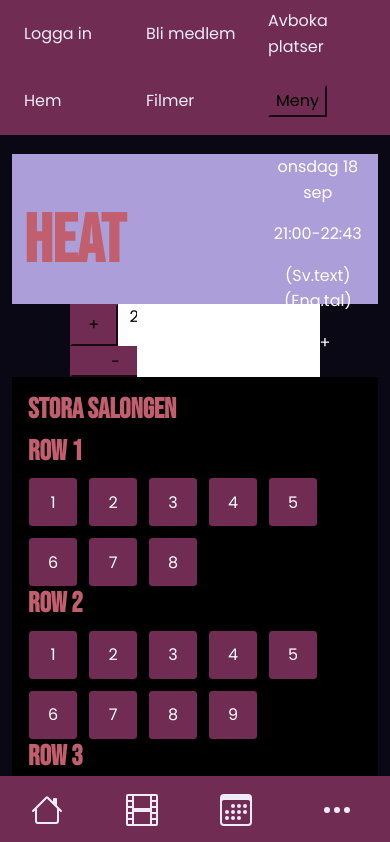
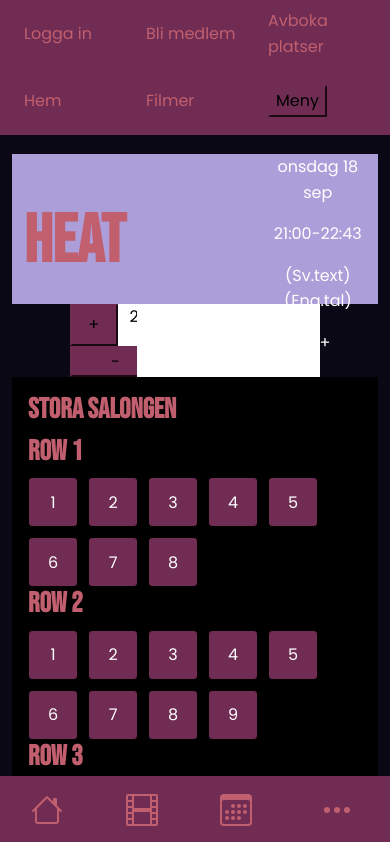
Before and after one commit to staraii/filmvisarna, a React (Vite) app: page /boka in a window 390 px wide. Shown: the top 842 px of the page. Built offline with nearby package versions, Linux system fonts and the light colour scheme.

Commit message:
MobileNavBar - pruned css, fixed breakpoints and colors

```diff
--- a/src/components/MobileNavBar/MobileNavBar.tsx
+++ b/src/components/MobileNavBar/MobileNavBar.tsx
@@ -7,41 +7,37 @@ import Offcanvas from "react-bootstrap/Offcanvas";
 export default function MobileNavBar() {
   const [showMenu, setShowMenu] = useState(false);
   return (
-    <Navbar
-      fixed="bottom"
-      bg="primary"
-      className="navbar-bottom"
-    >
-      <Nav.Link href="#home" className="icon-link">
+    <Navbar fixed="bottom" bg="primary" className="navbar-bottom">
+      <Nav.Link href="/" className="icon-link">
         <svg
           xmlns="http://www.w3.org/2000/svg"
           width="32"
           height="32"
-          fill="currentColor"
+          fill="#c15f6f"
           className="bi bi-house"
           viewBox="0 0 16 16"
         >
           <path d="M8.707 1.5a1 1 0 0 0-1.414 0L.646 8.146a.5.5 0 0 0 .708.708L2 8.207V13.5A1.5 1.5 0 0 0 3.5 15h9a1.5 1.5 0 0 0 1.5-1.5V8.207l.646.647a.5.5 0 0 0 .708-.708L13 5.793V2.5a.5.5 0 0 0-.5-.5h-1a.5.5 0 0 0-.5.5v1.293zM13 7.207V13.5a.5.5 0 0 1-.5.5h-9a.5.5 0 0 1-.5-.5V7.207l5-5z" />
         </svg>
       </Nav.Link>
-      <Nav.Link href="#filmer" className="icon-link">
+      <Nav.Link href="/filmer" className="icon-link">
         <svg
           xmlns="http://www.w3.org/2000/svg"
           width="32"
           height="32"
-          fill="currentColor"
+          fill="#c15f6f"
           className="bi bi-film"
           viewBox="0 0 16 16"
         >
           <path d="M0 1a1 1 0 0 1 1-1h14a1 1 0 0 1 1 1v14a1 1 0 0 1-1 1H1a1 1 0 0 1-1-1zm4 0v6h8V1zm8 8H4v6h8zM1 1v2h2V1zm2 3H1v2h2zM1 7v2h2V7zm2 3H1v2h2zm-2 3v2h2v-2zM15 1h-2v2h2zm-2 3v2h2V4zm2 3h-2v2h2zm-2 3v2h2v-2zm2 3h-2v2h2z" />
         </svg>
       </Nav.Link>
-      <Nav.Link href="#visningar" className="icon-link">
+      <Nav.Link href="/visningar" className="icon-link">
         <svg
           xmlns="http://www.w3.org/2000/svg"
           width="32"
           height="32"
-          fill="currentColor"
+          fill="#c15f6f"
           className="bi bi-calendar3"
           viewBox="0 0 16 16"
         >
@@ -58,7 +54,7 @@ export default function MobileNavBar() {
           xmlns="http://www.w3.org/2000/svg"
           width="32"
           height="32"
-          fill="currentColor"
+          fill="#c15f6f"
           className="bi bi-three-dots"
           viewBox="0 0 16 16"
         >
@@ -75,12 +71,12 @@ export default function MobileNavBar() {
         className="d-flex flex-column justify-content-end"
       >
         <Offcanvas.Header closeButton>
-          <Offcanvas.Title>Meny</Offcanvas.Title>
+          {/* Empty element, just to make closing X visible */}
         </Offcanvas.Header>
         <Offcanvas.Body className="d-flex flex-column justify-content-end pb-5 mb-5">
-          <p>Avboka platser</p>
-          <p>Logga in</p>
-          <p>Bli medlem</p>
+          <Nav.Link href="/avboka">Avboka platser</Nav.Link>
+          <Nav.Link href="/loggain">Logga in</Nav.Link>
+          <Nav.Link href="/blimedlem">Bli medlem</Nav.Link>
         </Offcanvas.Body>
       </Offcanvas>
     </Navbar>
--- a/src/components/MobileNavBar/mobile-navbar.css
+++ b/src/components/MobileNavBar/mobile-navbar.css
@@ -1,133 +1,17 @@
+.navbar-bottom {
+  display: flex;
+  height: 8vh;
+  flex-direction: row;
+  justify-content: space-around;
+  color: #c15f6f;
 
-.navbar-bottom {
-  @media (max-width: 767px){
-    display: flex;
-    height: 8vh;
-    flex-direction: row;
-    justify-content: space-around;
-  }
-  @media (min-width: 768px){
+  /* Hides navbar when screen size is bigger than 767px */
+  @media only screen and (min-width: 768px){
     display: none;
   }
-
-}
-.navbar-row {
-  /* width: 100%; */
-  height: 8vh;
-  display: flex;
-  flex-direction: row;
-  justify-content: space-between;
-  align-items: center;
-  padding: 0;
 }
 .menu-button {
   border: 0;
   background-color: #702c53;
   color: #efecf8;
 }
-.menu-button-icon {
-  background-color: #702c53;
-  color: #efecf8;
-  border: 0;
-  font-size: 2rem;
-}
-.svg-icons {
-  width: 2rem;
-  color: #efecf8;
-  fill: #efecf8;
-}
-.customBackdrop {
-  /* opacity: 0;
-  background: none; */
-  z-index: 5;
-
-}
-
-.h3_film_strip {
-  width: 100%;
-  height: fit-content;
-  /* --background: #0b0815; */
-
-  --background: rgba(11, 8, 21, .75);
-
-  /* --background: rgba(0, 0, 0, .5); */
-  --size: 5px;
-  background-image:
-    linear-gradient(to right, var(--background) var(--size), transparent var(--size)),
-    linear-gradient(to bottom, var(--background) var(--size), transparent var(--size)),
-    linear-gradient(to right, var(--background) var(--size), transparent var(--size)),
-    linear-gradient(to bottom, var(--background) var(--size), transparent var(--size)),
-    linear-gradient(to bottom, transparent var(--size), var(--background) var(--size));
-  background-size: calc(var(--size) * 2) var(--size), calc(var(--size) * 2) var(--size), calc(var(--size) * 2) var(--size), calc(var(--size) * 2) var(--size), 100% calc(100% - var(--size) * 3);
-  background-repeat: repeat-x;
-  background-position: 0 var(--size), top left, 0 calc(100% - var(--size)), bottom left, 0 var(--size);
-  padding: calc(var(--size) * 3) calc(var(--size) * 2.5);
-  box-sizing: border-box;
-  /* color: #702c53; */
-  color: #efecf8;
-  /* color: #c15f6f; */
-  /* font-family: "Bebas Neue";
-  font-size: 1.5rem; */
-  letter-spacing: 1px;
-}
-
-.top-outline {
-  outline: 1px solid #0b0815;
-}
-.h1_logo {
-  text-align: center;
-  /* --background: rgba(0, 0, 0, .35); */
-  /* --background: #702c53; */
-  --background: rgba(112, 44, 83, .2);
-  --size: 10px;
-  background-image:
-    linear-gradient(to right, var(--background) var(--size), transparent var(--size)),
-    linear-gradient(to bottom, var(--background) var(--size), transparent var(--size)),
-    linear-gradient(to right, var(--background) var(--size), transparent var(--size)),
-    linear-gradient(to bottom, var(--background) var(--size), transparent var(--size)),
-    linear-gradient(to bottom, transparent var(--size), var(--background) var(--size));
-  background-size: calc(var(--size) * 2) var(--size), calc(var(--size) * 2) var(--size), calc(var(--size) * 2) var(--size), calc(var(--size) * 2) var(--size), 100% calc(100% - var(--size) * 3);
-  background-repeat: repeat-x;
-  background-position: 0 var(--size), top left, 0 calc(100% - var(--size)), bottom left, 0 var(--size);
-  padding: calc(var(--size) * 3) calc(var(--size) * 2.5);
-  box-sizing: border-box;
-  /* filter: sepia(1) brightness(0.9) grayscale(.2); */
-  letter-spacing: 4px;
-}
-
-.filmStrip {
-  --background: rgba(0, 0, 0, .35);
-  --size: 10px;
-  background-image:
-    linear-gradient(to right, var(--background) var(--size), transparent var(--size)),
-    linear-gradient(to bottom, var(--background) var(--size), transparent var(--size)),
-    linear-gradient(to right, var(--background) var(--size), transparent var(--size)),
-    linear-gradient(to bottom, var(--background) var(--size), transparent var(--size)),
-    linear-gradient(to bottom, transparent var(--size), var(--background) var(--size));
-  background-size: calc(var(--size) * 2) var(--size), calc(var(--size) * 2) var(--size), calc(var(--size) * 2) var(--size), calc(var(--size) * 2) var(--size), 100% calc(100% - var(--size) * 3);
-  background-repeat: repeat-x;
-  background-position: 0 var(--size), top left, 0 calc(100% - var(--size)), bottom left, 0 var(--size);
-  padding: calc(var(--size) * 3) calc(var(--size) * 2.5);
-  box-sizing: border-box;
-  filter: sepia(1) brightness(0.9) grayscale(.2);
-
-}
-
-
-
-.filmImage {
-  --s: 0.5rem; /* control the size */
-  --c: #222;
-
-  width: calc(20*var(--s));
-  aspect-ratio: 2;
-  background:
-    conic-gradient(at 50% var(--s),var(--c) 75%,#0000 0)
-    0 0/calc(2*var(--s)) calc(100% - var(--s)) padding-box;
-  border: var(--s) solid var(--c);
-  padding: calc(var(--s)*2.5) calc(var(--s)*1.5);
-  box-sizing: content-box;
-  /* you can add a filter for an oldish effect
-  filter: sepia(1) brightness(0.9) grayscale(.2);
-  */
-}
```
